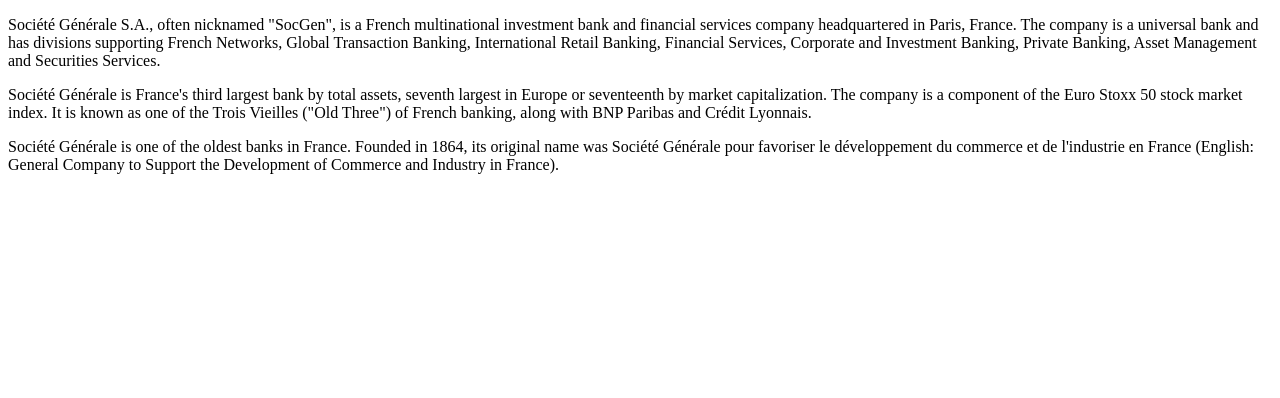
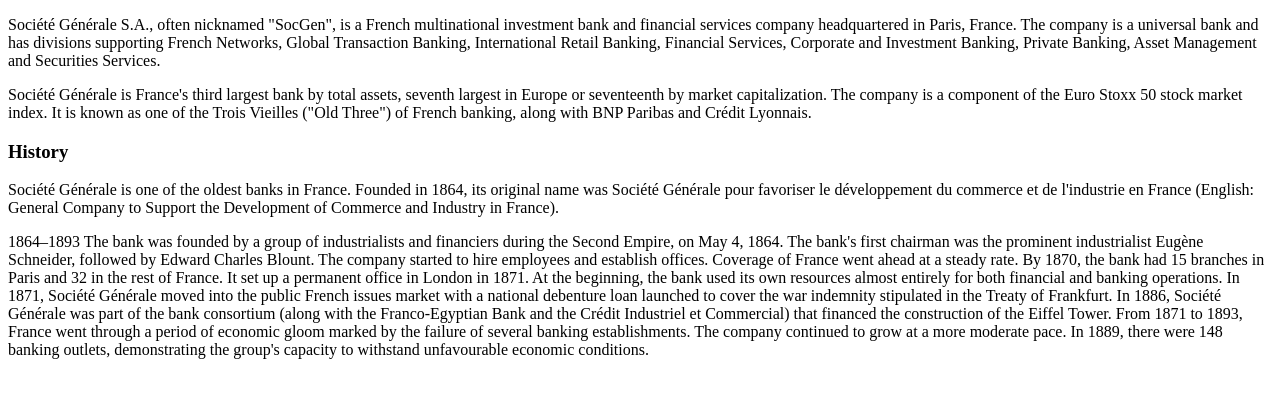
Before and after one commit to nimishvaibhav/intellipaat_capstoneproject, a plain HTML site: page index.html in a window 1280 px wide. Drawn offline with Linux system fonts and the light colour scheme.

Commit message:
SocGen History 1893 by Nimish Vaibhav

```diff
--- a/index.html
+++ b/index.html
@@ -9,7 +9,20 @@
 
 <p>Société Générale is France's third largest bank by total assets, seventh largest in Europe or seventeenth by market capitalization. The company is a component of the Euro Stoxx 50 stock market index. It is known as one of the Trois Vieilles ("Old Three") of French banking, along with BNP Paribas and Crédit Lyonnais.</p>
 
+<h3>History</h3>
+
 <p>Société Générale is one of the oldest banks in France. Founded in 1864, its original name was Société Générale pour favoriser le développement du commerce et de l'industrie en France (English: General Company to Support the Development of Commerce and Industry in France).</p>
+
+<p>1864–1893
+    The bank was founded by a group of industrialists and financiers during the Second Empire, on May 4, 1864. The bank's first chairman was the prominent industrialist Eugène Schneider, followed by Edward Charles Blount.
+
+    The company started to hire employees and establish offices. Coverage of France went ahead at a steady rate. By 1870, the bank had 15 branches in Paris and 32 in the rest of France. It set up a permanent office in London in 1871.
+
+    At the beginning, the bank used its own resources almost entirely for both financial and banking operations. In 1871, Société Générale moved into the public French issues market with a national debenture loan launched to cover the war indemnity stipulated in the Treaty of Frankfurt.
+
+    In 1886, Société Générale was part of the bank consortium (along with the Franco-Egyptian Bank and the Crédit Industriel et Commercial) that financed the construction of the Eiffel Tower.
+
+    From 1871 to 1893, France went through a period of economic gloom marked by the failure of several banking establishments. The company continued to grow at a more moderate pace. In 1889, there were 148 banking outlets, demonstrating the group's capacity to withstand unfavourable economic conditions.</p>
 
 </body>
 </html>
```
